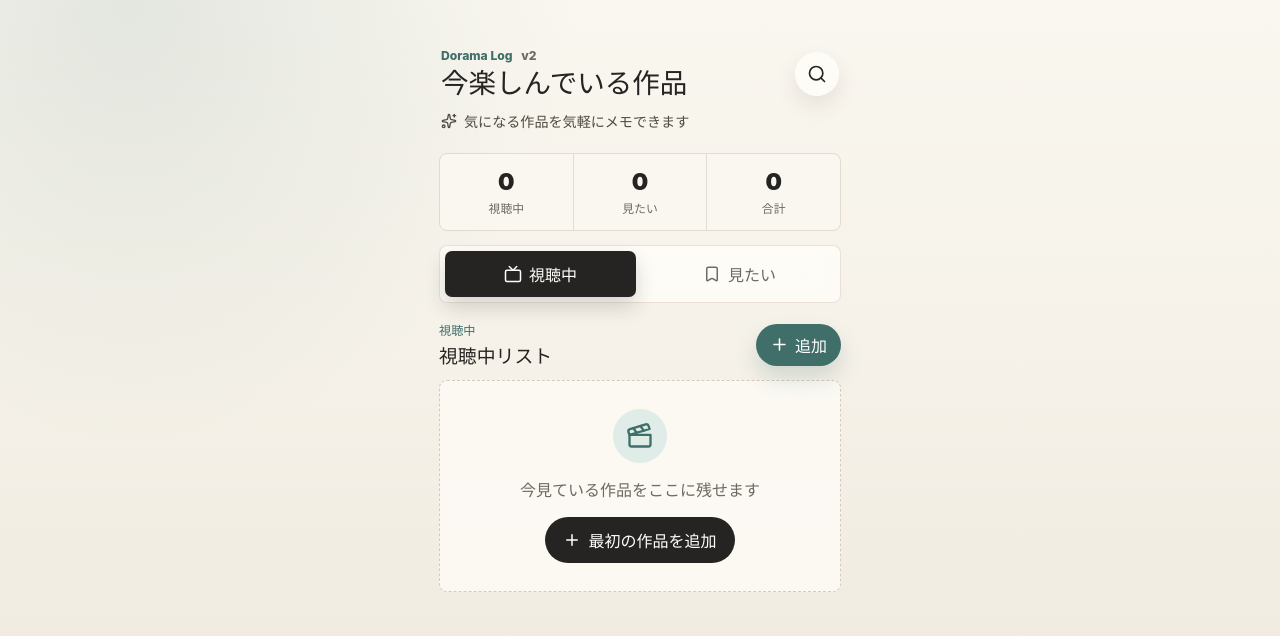
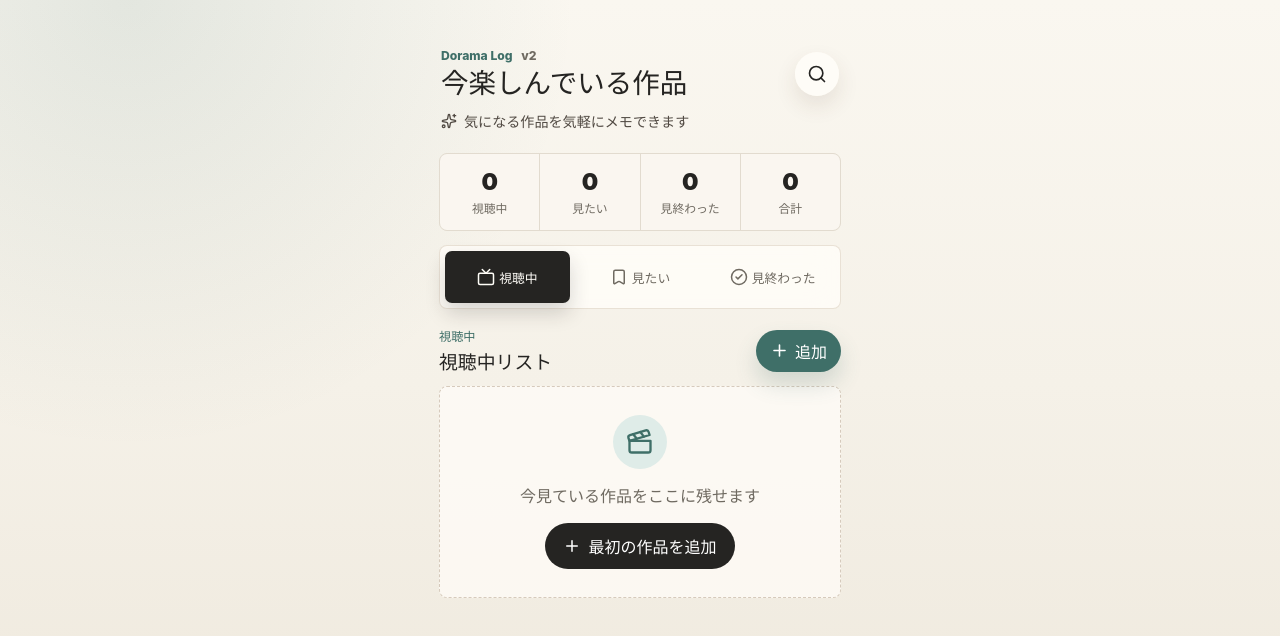
Before and after one commit to mcwgw408-oss/dorama-log, a React (Vite) app: page / in a window 1280 px wide. Shown: the top 636 px of the page. Built offline with nearby package versions, Linux system fonts and the light colour scheme.

Commit message:
見終わったリストを追加

```diff
--- a/src/App.tsx
+++ b/src/App.tsx
@@ -1,11 +1,11 @@
 import { useMemo, useState } from 'react'
-import { Bookmark, Clapperboard, Plus, Search, Sparkles, Tv, X } from 'lucide-react'
+import { Bookmark, CheckCircle2, Clapperboard, Plus, Search, Sparkles, Tv, X } from 'lucide-react'
 import { DramaCard } from './components/DramaCard'
 import { DramaForm } from './components/DramaForm'
 import { useDramas } from './hooks/useDramas'
 import type { Drama, DramaStatus } from './types'
 
-type Tab = 'watching' | 'want'
+type Tab = DramaStatus
 
 const tabCopy = {
   watching: {
@@ -18,17 +18,23 @@ const tabCopy = {
     title: 'これから見たい作品',
     empty: '次に見たい作品をメモしておけます',
   },
+  finished: {
+    label: '見終わった',
+    title: '見終わった作品',
+    empty: '見終わった作品をここに残せます',
+  },
 } satisfies Record<Tab, { label: string; title: string; empty: string }>
 
 function App() {
-  const { watching, want, add, update, remove, setStatus } = useDramas()
+  const { watching, want, finished, add, update, remove, setStatus } = useDramas()
   const [tab, setTab] = useState<Tab>('watching')
   const [search, setSearch] = useState('')
   const [formOpen, setFormOpen] = useState(false)
   const [editing, setEditing] = useState<Drama | null>(null)
   const [searchOpen, setSearchOpen] = useState(false)
 
-  const list = tab === 'watching' ? watching : want
+  const listByTab: Record<Tab, Drama[]> = { watching, want, finished }
+  const list = listByTab[tab]
   const currentTab = tabCopy[tab]
 
   const filtered = useMemo(() => {
@@ -43,11 +49,11 @@ function App() {
   }, [list, search])
 
   const latestUpdated = useMemo(() => {
-    const all = [...watching, ...want].sort(
+    const all = [...watching, ...want, ...finished].sort(
       (a, b) => new Date(b.updatedAt).getTime() - new Date(a.updatedAt).getTime(),
     )
     return all[0]?.title
-  }, [watching, want])
+  }, [watching, want, finished])
 
   function openAdd() {
     setEditing(null)
@@ -112,7 +118,11 @@ function App() {
           <span className="summary-label">見たい</span>
         </div>
         <div>
-          <span className="summary-number">{watching.length + want.length}</span>
+          <span className="summary-number">{finished.length}</span>
+          <span className="summary-label">見終わった</span>
+        </div>
+        <div>
+          <span className="summary-number">{watching.length + want.length + finished.length}</span>
           <span className="summary-label">合計</span>
         </div>
       </section>
@@ -135,6 +145,15 @@ function App() {
           <Bookmark size={18} />
           見たい
           {want.length > 0 && <span className="tab-badge">{want.length}</span>}
+        </button>
+        <button
+          type="button"
+          className={tab === 'finished' ? 'active' : ''}
+          onClick={() => setTab('finished')}
+        >
+          <CheckCircle2 size={18} />
+          見終わった
+          {finished.length > 0 && <span className="tab-badge">{finished.length}</span>}
         </button>
       </nav>
 
@@ -173,6 +192,7 @@ function App() {
                 onDelete={remove}
                 onMoveToWant={(id) => setStatus(id, 'want')}
                 onMoveToWatching={(id) => setStatus(id, 'watching')}
+                onMoveToFinished={(id) => setStatus(id, 'finished')}
               />
             ))}
           </div>
--- a/src/components/DramaCard.tsx
+++ b/src/components/DramaCard.tsx
@@ -1,6 +1,7 @@
 import {
   BookOpen,
   Check,
+  CheckCircle2,
   Clock3,
   Film,
   MoreVertical,
@@ -18,9 +19,17 @@ type Props = {
   onDelete: (id: string) => void
   onMoveToWant: (id: string) => void
   onMoveToWatching: (id: string) => void
+  onMoveToFinished: (id: string) => void
 }
 
-export function DramaCard({ drama, onEdit, onDelete, onMoveToWant, onMoveToWatching }: Props) {
+export function DramaCard({
+  drama,
+  onEdit,
+  onDelete,
+  onMoveToWant,
+  onMoveToWatching,
+  onMoveToFinished,
+}: Props) {
   const [menuOpen, setMenuOpen] = useState(false)
   const mediaLabel = getMediaLabel(drama.mediaType)
   const progress =
@@ -76,7 +85,20 @@ export function DramaCard({ drama, onEdit, onDelete, onMoveToWant, onMoveToWatch
                   <Pencil size={16} />
                   編集
                 </button>
-                {drama.status === 'watching' ? (
+                {drama.status !== 'watching' && (
+                  <button
+                    type="button"
+                    role="menuitem"
+                    onClick={() => {
+                      onMoveToWatching(drama.id)
+                      setMenuOpen(false)
+                    }}
+                  >
+                    <Tv size={16} />
+                    視聴中へ移動
+                  </button>
+                )}
+                {drama.status !== 'want' && (
                   <button
                     type="button"
                     role="menuitem"
@@ -88,17 +110,18 @@ export function DramaCard({ drama, onEdit, onDelete, onMoveToWant, onMoveToWatch
                     <BookOpen size={16} />
                     見たいへ移動
                   </button>
-                ) : (
+                )}
+                {drama.status !== 'finished' && (
                   <button
                     type="button"
                     role="menuitem"
                     onClick={() => {
-                      onMoveToWatching(drama.id)
+                      onMoveToFinished(drama.id)
                       setMenuOpen(false)
                     }}
                   >
-                    <Tv size={16} />
-                    視聴中へ移動
+                    <CheckCircle2 size={16} />
+                    見終わったへ移動
                   </button>
                 )}
                 <button type="button" role="menuitem" className="danger" onClick={handleDelete}>
--- a/src/components/DramaForm.tsx
+++ b/src/components/DramaForm.tsx
@@ -122,6 +122,7 @@ function DramaFormContent({
               >
                 <option value="watching">視聴中</option>
                 <option value="want">見たい</option>
+                <option value="finished">見終わった</option>
               </select>
             </label>
           </div>
--- a/src/hooks/useDramas.ts
+++ b/src/hooks/useDramas.ts
@@ -59,6 +59,7 @@ export function useDramas() {
 
   const watching = dramas.filter((d) => d.status === 'watching')
   const want = dramas.filter((d) => d.status === 'want')
+  const finished = dramas.filter((d) => d.status === 'finished')
 
-  return { dramas, watching, want, add, update, remove, setStatus }
+  return { dramas, watching, want, finished, add, update, remove, setStatus }
 }
--- a/src/storage.ts
+++ b/src/storage.ts
@@ -30,7 +30,7 @@ function isValidDrama(value: unknown): value is Drama {
       d.mediaType === 'movie' ||
       d.mediaType === 'book' ||
       d.mediaType === 'manga') &&
-    (d.status === 'watching' || d.status === 'want')
+    (d.status === 'watching' || d.status === 'want' || d.status === 'finished')
   )
 }
 
--- a/src/styles.css
+++ b/src/styles.css
@@ -173,7 +173,7 @@ h1 {
 
 .summary-panel {
   display: grid;
-  grid-template-columns: repeat(3, 1fr);
+  grid-template-columns: repeat(4, 1fr);
   gap: 1px;
   overflow: hidden;
   margin: 18px 0 14px;
@@ -211,7 +211,7 @@ h1 {
   top: max(10px, env(safe-area-inset-top));
   z-index: 20;
   display: grid;
-  grid-template-columns: 1fr 1fr;
+  grid-template-columns: repeat(3, 1fr);
   gap: 8px;
   padding: 5px;
   border: 1px solid rgba(229, 219, 206, 0.82);
@@ -221,14 +221,16 @@ h1 {
 }
 
 .tab-nav button {
+  flex-wrap: wrap;
   justify-content: center;
-  gap: 7px;
-  min-height: 46px;
-  padding: 0 10px;
+  gap: 4px;
+  min-height: 52px;
+  padding: 4px 6px;
   border: 0;
   border-radius: 7px;
   background: transparent;
   color: var(--ink-muted);
+  font-size: 0.8rem;
   font-weight: 850;
 }
 
--- a/src/types.ts
+++ b/src/types.ts
@@ -1,4 +1,4 @@
-export type DramaStatus = 'watching' | 'want'
+export type DramaStatus = 'watching' | 'want' | 'finished'
 export type MediaType = 'drama' | 'movie' | 'book' | 'manga'
 
 export type Drama = {
```
